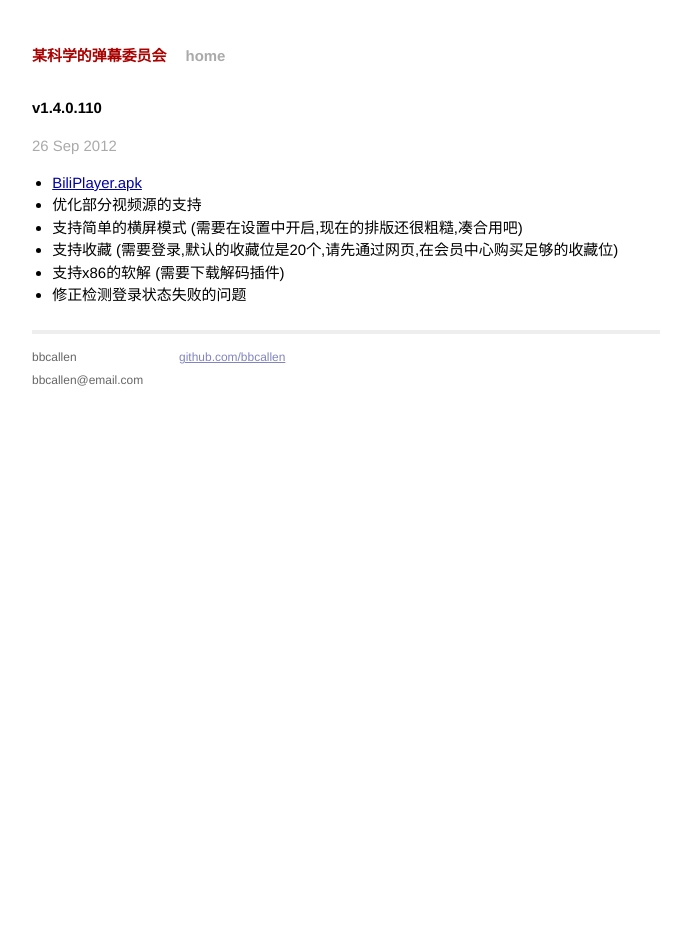
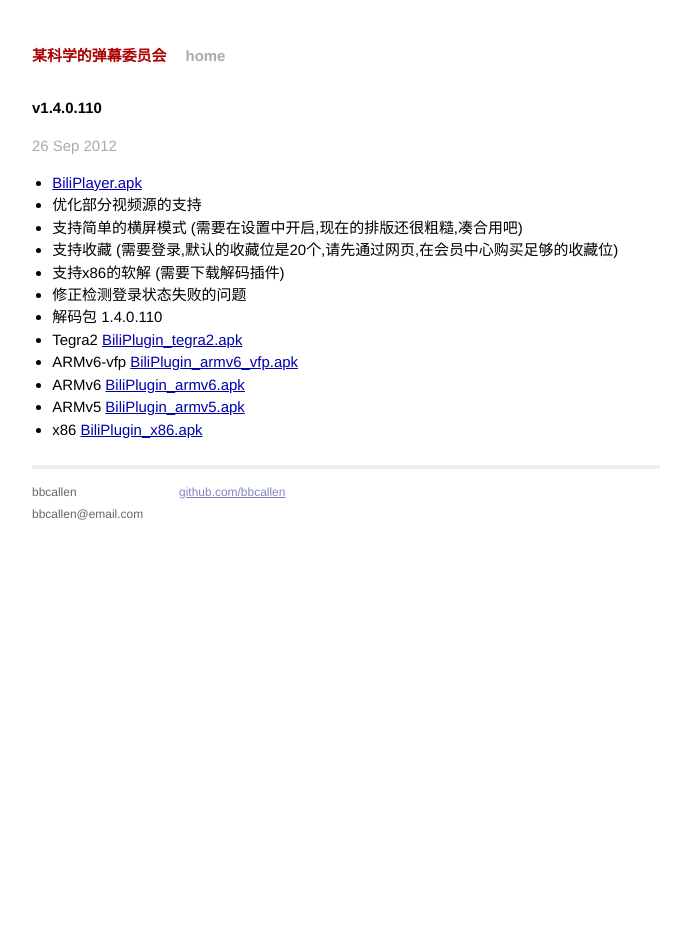
Before and after one commit to gpr321/bbcallen.github.io, a Jekyll site: the page built from _posts/2012-09-26-biliplayer-apk-1-4-0-110.md, in a window 1280 px wide. Shown: the whole page, without its empty margins (294-985 px from the left). Built offline with Jekyll 4.4.1, drawn with Linux system fonts in a browser that asks for light colours.

Commit message:
blog: modify biliplayer 1.4.0.110

```diff
--- a/_posts/2012-09-26-biliplayer-apk-1-4-0-110.md
+++ b/_posts/2012-09-26-biliplayer-apk-1-4-0-110.md
@@ -10,3 +10,9 @@
 - 支持收藏 (需要登录,默认的收藏位是20个,请先通过网页,在会员中心购买足够的收藏位) <br />
 - 支持x86的软解 (需要下载解码插件) <br />
 - 修正检测登录状态失败的问题 <br />
+- 解码包 1.4.0.110 <br />
+ - Tegra2 [BiliPlugin_tegra2.apk]({{ site.my_path.down_biliplayer }}/BiliPlayer_plugin_tegra2_1.4.0.110.apk) <br />
+ - ARMv6-vfp [BiliPlugin_armv6_vfp.apk]({{ site.my_path.down_biliplayer }}/BiliPlayer_plugin_armv6_vfp_1.4.0.110.apk) <br />
+ - ARMv6 [BiliPlugin_armv6.apk]({{ site.my_path.down_biliplayer }}/BiliPlayer_plugin_armv6_1.4.0.110.apk) <br />
+ - ARMv5 [BiliPlugin_armv5.apk]({{ site.my_path.down_biliplayer }}/BiliPlayer_plugin_armv5_1.4.0.110.apk) <br />
+ - x86 [BiliPlugin_x86.apk]({{ site.my_path.down_biliplayer }}/BiliPlayer_plugin_x86_1.4.0.110.apk) <br />
```
